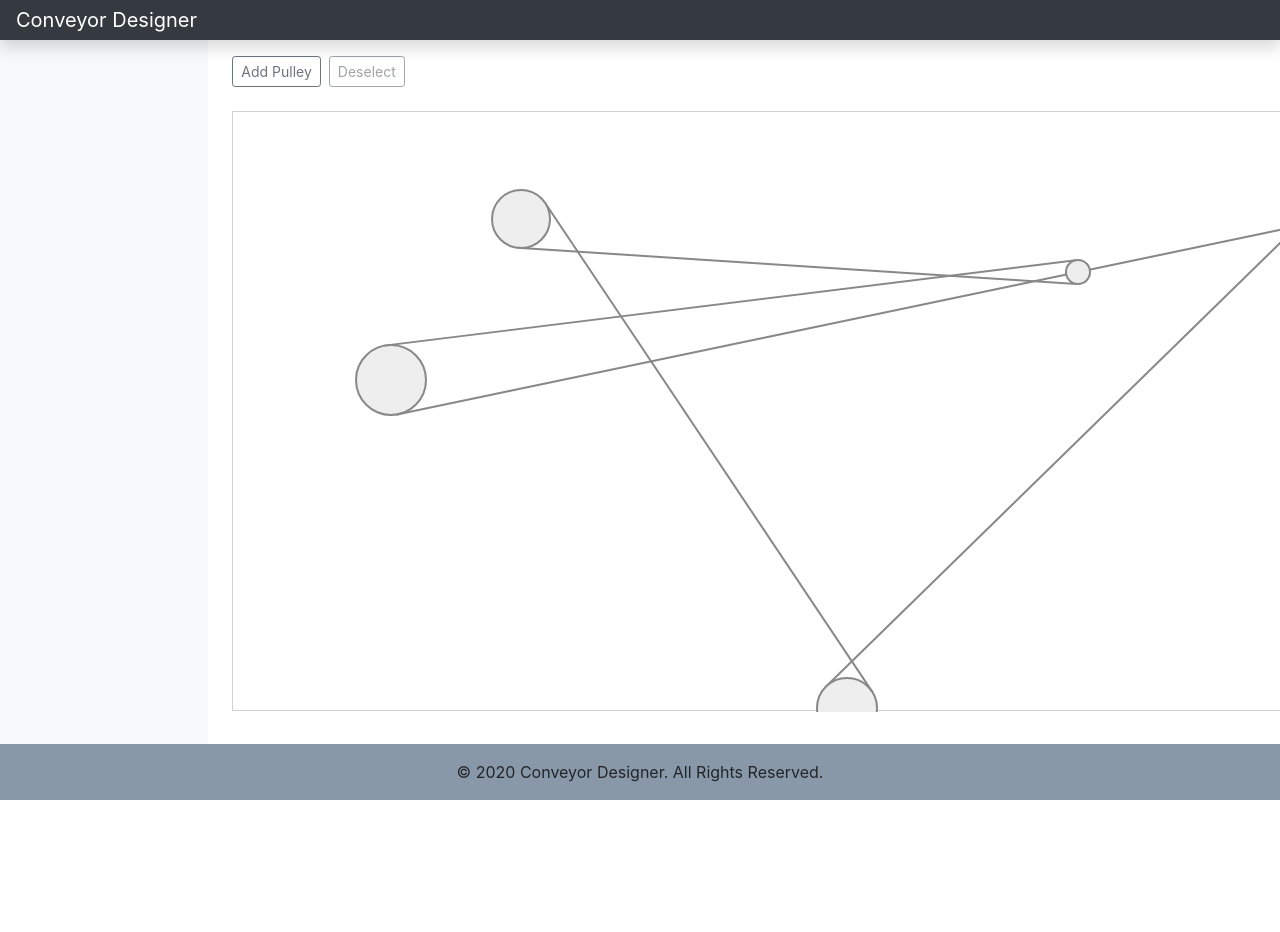
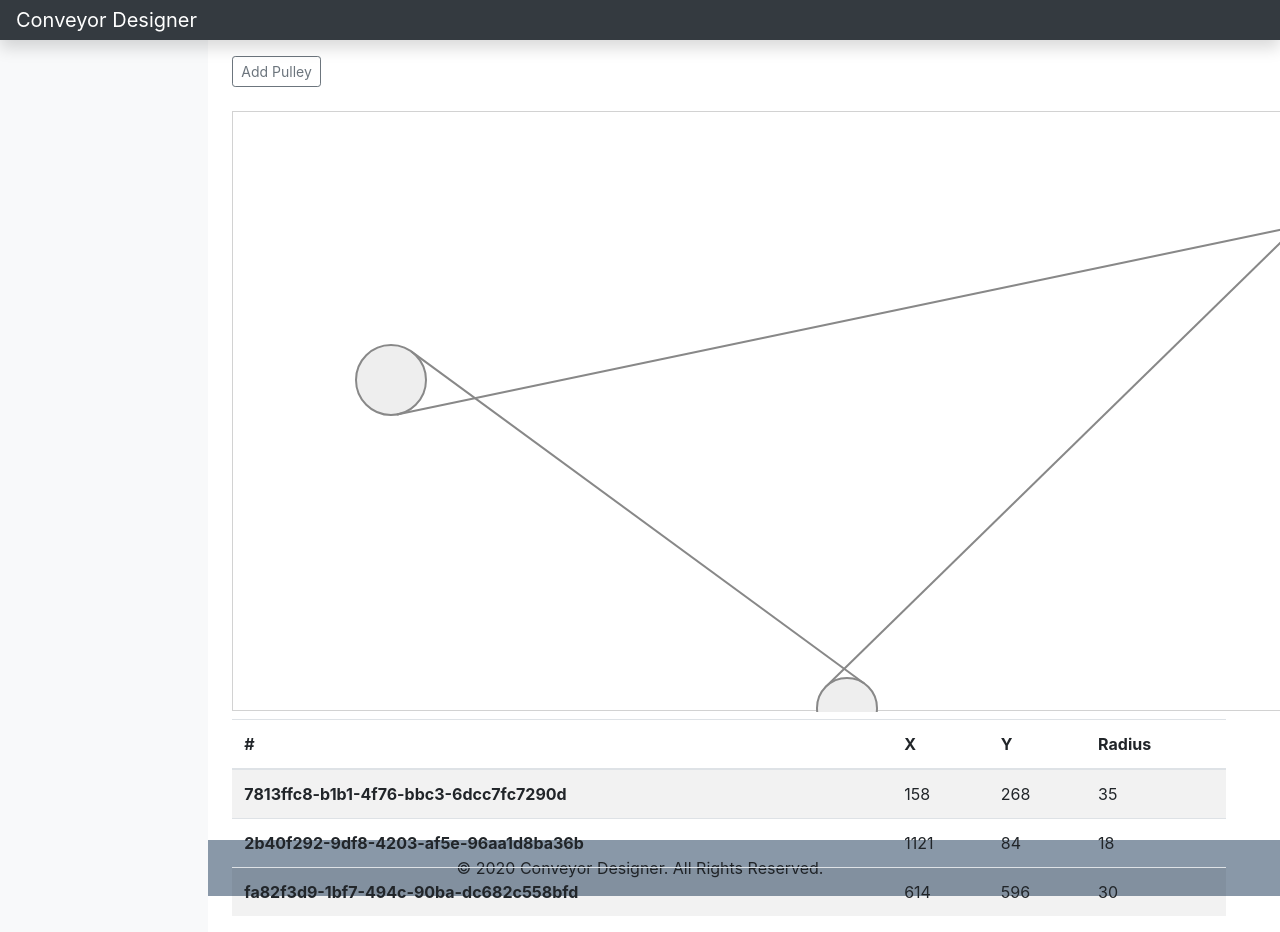
Before and after one commit to cbarsony/conveyor, a React (Create React App) app: page / in a window 1280 px wide. Shown: the top 932 px of the page. Before the commit the page ends 800 px from the top, so only its background shows below. Built offline with nearby package versions, Linux system fonts and the light colour scheme.

Commit message:
add Table

```diff
--- a/src/App.js
+++ b/src/App.js
@@ -14,7 +14,7 @@ export const ROTATION = {
 }
 
 export const App = () => {
-  const [pulleys, setPulleys] = React.useState(_.range(5).map(n => ({
+  const [pulleys, setPulleys] = React.useState(_.range(3).map(n => ({
     id: uuid(),
     x: Math.round(Math.random() * 1200),
     y: Math.round(Math.random() * 600),
@@ -38,6 +38,10 @@ export const App = () => {
           <div className="sidebar-sticky pt-3">
             {selectedPulleyId && (
               <form>
+                <div className="form-group row">
+                  <div className="col-sm-2">Id:</div>
+                  <div className="col-sm-10">{selectedPulley.id}</div>
+                </div>
                 <div className="form-group row">
                   <label htmlFor="inputX" className="col-sm-2 col-form-label">X:</label>
                   <div className="col-sm-10">
@@ -251,6 +255,7 @@ export const App = () => {
                 })
               }}
             >{dropItem === 'Pulley' ? 'Cancel' : 'Add Pulley'}</button>
+            {selectedPulley && (
               <button
                 className="btn btn-sm btn-outline-secondary"
                 onClick={() => {
@@ -259,8 +264,8 @@ export const App = () => {
                   setSelectedPulleyId(null)
                   stage.children[0].draw()
                 }}
-              disabled={!selectedPulley}
               >Deselect</button>
+            )}
           </div>
 
           <Designer
@@ -305,6 +310,27 @@ export const App = () => {
             }}
           />
 
+          <table className="table table-striped">
+            <thead>
+              <tr>
+                <th scope="col">#</th>
+                <th scope="col">X</th>
+                <th scope="col">Y</th>
+                <th scope="col">Radius</th>
+              </tr>
+            </thead>
+            <tbody>
+              {pulleys.map(pulley => (
+                <tr className={pulley.id === selectedPulleyId ? 'selectedPulley' : ''}>
+                  <th scope="row">{pulley.id}</th>
+                  <td>{pulley.x}</td>
+                  <td>{pulley.y}</td>
+                  <td>{pulley.radius}</td>
+                </tr>
+              ))}
+            </tbody>
+          </table>
+
         </main>
       </div>
 
--- a/src/Designer.js
+++ b/src/Designer.js
@@ -5,7 +5,198 @@ import {getTangents, getDistanceOfSectionAndPoint} from './calculator'
 
 let stage, layer
 
-export const Designer = ({
+export class Designer extends React.Component {
+  state = {
+    pulleyDropPoint: {x: 0, y: 0},
+    selectedPulleyIndex: null,
+  }
+
+  onPulleyClick = ({target}) => {
+    stage.find('Circle').forEach(circle => {
+      if(circle.attrs.id !== target.attrs.id) {
+        circle.setAttr('fill', '#eee')
+      }
+    })
+
+    const selectedPulley = stage.findOne(`#${target.attrs.id}`)
+    selectedPulley.setAttr('fill', '#ff9089')
+
+    layer.draw()
+    this.props.setSelectedPulleyId(target.attrs.id)
+  }
+
+  onStageMouseMove = ({evt}) => {
+    if(this.props.dropItem) {
+      const dropIndicator = stage.findOne('#dropIndicator')
+      const pulleys = this.props.pulleys
+
+      let closestPulley
+      let smallestDistance = Number.MAX_SAFE_INTEGER
+      let beltSectionMiddlePoint = {x: 0, y: 0}
+
+      pulleys.forEach((pulley, pulleyIndex) => {
+        const nextPulley = pulleyIndex === pulleys.length - 1 ? pulleys[0] : pulleys[pulleyIndex + 1]
+        const tangents = getTangents(pulley, nextPulley)
+        const distance = getDistanceOfSectionAndPoint([
+          {x: tangents.start.x, y: tangents.start.y},
+          {x: tangents.end.x, y: tangents.end.y},
+        ], {x: evt.layerX, y: evt.layerY})
+
+        if(distance < smallestDistance) {
+          smallestDistance = distance
+          closestPulley = pulley
+
+          beltSectionMiddlePoint = {
+            x: (tangents.start.x + tangents.end.x) / 2,
+            y: (tangents.start.y + tangents.end.y) / 2,
+          }
+        }
+      })
+
+      dropIndicator.setAttr('opacity', 1)
+      dropIndicator.setAttr('x', beltSectionMiddlePoint.x)
+      dropIndicator.setAttr('y', beltSectionMiddlePoint.y)
+
+      layer.draw()
+    }
+  }
+
+  componentDidMount() {
+    const {
+      pulleys,
+      selectedPulleyId,
+      setSelectedPulleyId,
+      onPulleyMove,
+      dropItem,
+      setSelectedPartIndex,
+    } = this.props
+
+    stage = new Konva.Stage({
+      container: 'Designer',
+      width: 1200,
+      height: 600,
+    })
+    layer = new Konva.Layer()
+
+    stage.on('mouseleave', () => {
+      if(this.props.dropItem) {
+        const dropIndicator = stage.findOne('#dropIndicator')
+        dropIndicator.setAttr('opacity', 0)
+        layer.draw()
+      }
+    })
+
+    /*stage.on('click', () => {
+     if(selectedPulleyId !== null) {
+     const prevSelectedPulley = stage.findOne(`#${selectedPulleyId}`)
+     prevSelectedPulley.setAttr('fill', pulleyFillColor)
+     selectedPulleyId = null
+
+     layer.draw()
+     }
+     })*/
+
+    stage.on('mousemove', this.onStageMouseMove)
+
+    pulleys.forEach((pulley, pulleyIndex) => {
+      const nextPulley = pulleyIndex === pulleys.length - 1 ? pulleys[0] : pulleys[pulleyIndex + 1]
+      const prevPulley = pulleyIndex === 0 ? pulleys[pulleys.length - 1] : pulleys[pulleyIndex - 1]
+      const tangents = getTangents(pulley, nextPulley)
+
+      const pulleyGeometry = new Konva.Circle({
+        nextPulleyId: nextPulley.id,
+        prevPulleyId: prevPulley.id,
+        id: pulley.id,
+        x: pulley.x,
+        y: pulley.y,
+        radius: pulley.radius,
+        fill: '#eee',
+        stroke: '#888',
+        shadowForStrokeEnabled: false,
+        draggable: true,
+      })
+
+      pulleyGeometry.on('click', this.onPulleyClick)
+
+      pulleyGeometry.on('dragend', ({target}) => {
+        const pulley = stage.findOne(`#${target.attrs.id}`)
+        const pulleyPosition = pulley.getPosition()
+
+        const nextPulley = stage.findOne(`#${target.attrs.nextPulleyId}`)
+        const nextPulleyPosition = nextPulley.getPosition()
+
+        const prevPulley = stage.findOne(`#${target.attrs.prevPulleyId}`)
+        const prevPulleyPosition = prevPulley.getPosition()
+
+        const prevLine = stage.findOne(`#belt_${prevPulley.attrs.id}`)
+        const prevLineTangents = getTangents({
+          x: prevPulleyPosition.x,
+          y: prevPulleyPosition.y,
+          radius: prevPulley.getRadius(),
+        }, {
+          x: pulleyPosition.x,
+          y: pulleyPosition.y,
+          radius: pulley.getRadius(),
+        })
+        prevLine.setAttr('points', [prevLineTangents.start.x, prevLineTangents.start.y, prevLineTangents.end.x, prevLineTangents.end.y,])
+
+        const nextLine = stage.findOne(`#belt_${pulley.attrs.id}`)
+        const nextLineTangents = getTangents({
+          x: pulleyPosition.x,
+          y: pulleyPosition.y,
+          radius: pulley.getRadius(),
+        }, {
+          x: nextPulleyPosition.x,
+          y: nextPulleyPosition.y,
+          radius: nextPulley.getRadius(),
+        })
+        nextLine.setAttr('points', [nextLineTangents.start.x, nextLineTangents.start.y, nextLineTangents.end.x, nextLineTangents.end.y,])
+
+        layer.draw()
+        this.props.onPulleyMove(target.attrs.id, Math.round(pulleyPosition.x), Math.round(pulleyPosition.y))
+      })
+
+      const line = new Konva.Line({
+        id: `belt_${pulley.id}`,
+        points: [
+          tangents.start.x,
+          tangents.start.y,
+          tangents.end.x,
+          tangents.end.y,
+        ],
+        stroke: '#888',
+        shadowForStrokeEnabled: false,
+      })
+
+      layer.add(pulleyGeometry)
+      layer.add(line)
+    })
+
+    const dropIndicator = new Konva.Circle({
+      id: 'dropIndicator',
+      x: 0,
+      y: 0,
+      radius: 20,
+      fill: '#eee',
+      stroke: '#888',
+      shadowForStrokeEnabled: false,
+      opacity: 0,
+    })
+
+    layer.add(dropIndicator)
+    stage.add(layer)
+    layer.draw()
+  }
+
+  render() {
+    return (
+      <div id="Designer"></div>
+    )
+  }
+}
+
+/*
+export const xDesigner = ({
     pulleys,
     selectedPulleyId,
     setSelectedPulleyId,
@@ -22,7 +213,7 @@ export const Designer = ({
     })
 
     const selectedPulley = stage.findOne(`#${target.attrs.id}`)
-    selectedPulley.setAttr('fill', '#e00')
+    selectedPulley.setAttr('fill', '#ff9089')
 
     layer.draw()
     setSelectedPulleyId(target.attrs.id)
@@ -65,7 +256,7 @@ export const Designer = ({
       })
       layer = new Konva.Layer()
 
-      /*stage.on('click', () => {
+      /!*stage.on('click', () => {
        if(selectedPulleyId !== null) {
        const prevSelectedPulley = stage.findOne(`#${selectedPulleyId}`)
        prevSelectedPulley.setAttr('fill', pulleyFillColor)
@@ -73,7 +264,7 @@ export const Designer = ({
 
        layer.draw()
        }
-       })*/
+       })*!/
 
       stage.on('mousemove', onStageMouseMove)
 
@@ -160,6 +351,7 @@ export const Designer = ({
     <div id="Designer"></div>
   )
 }
+*/
 
 /*
 export const Designer = ({pulleys, onPulleyMove, onPulleyDrop, dropItem}) => {
--- a/src/index.css
+++ b/src/index.css
@@ -82,3 +82,7 @@ input[type=number] {
   display:table;
   margin:0 auto;
 }
+
+.selectedPulley {
+  background: #ff9089 !important;
+}
```
Lines whose indentation alone changed are shown as unchanged.
